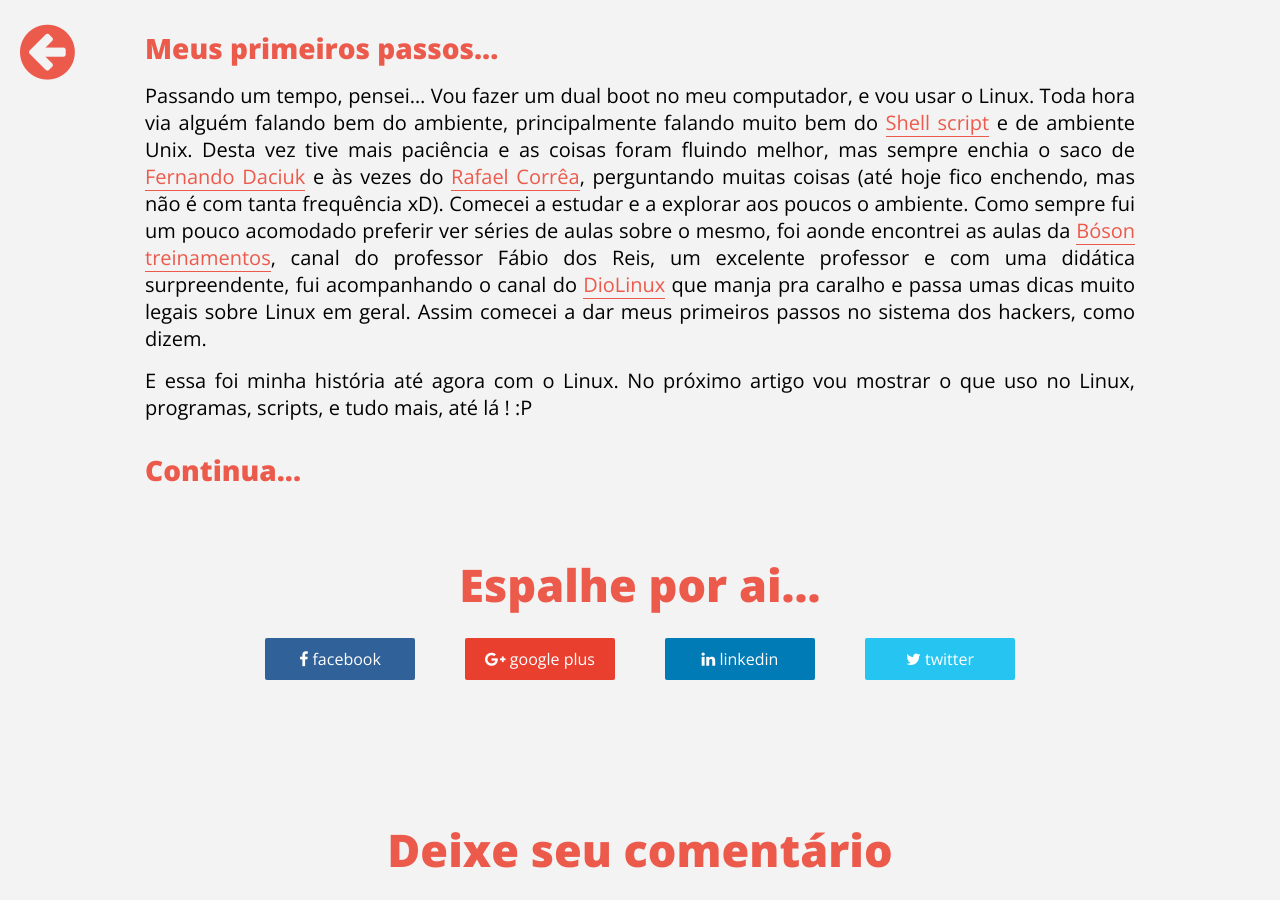
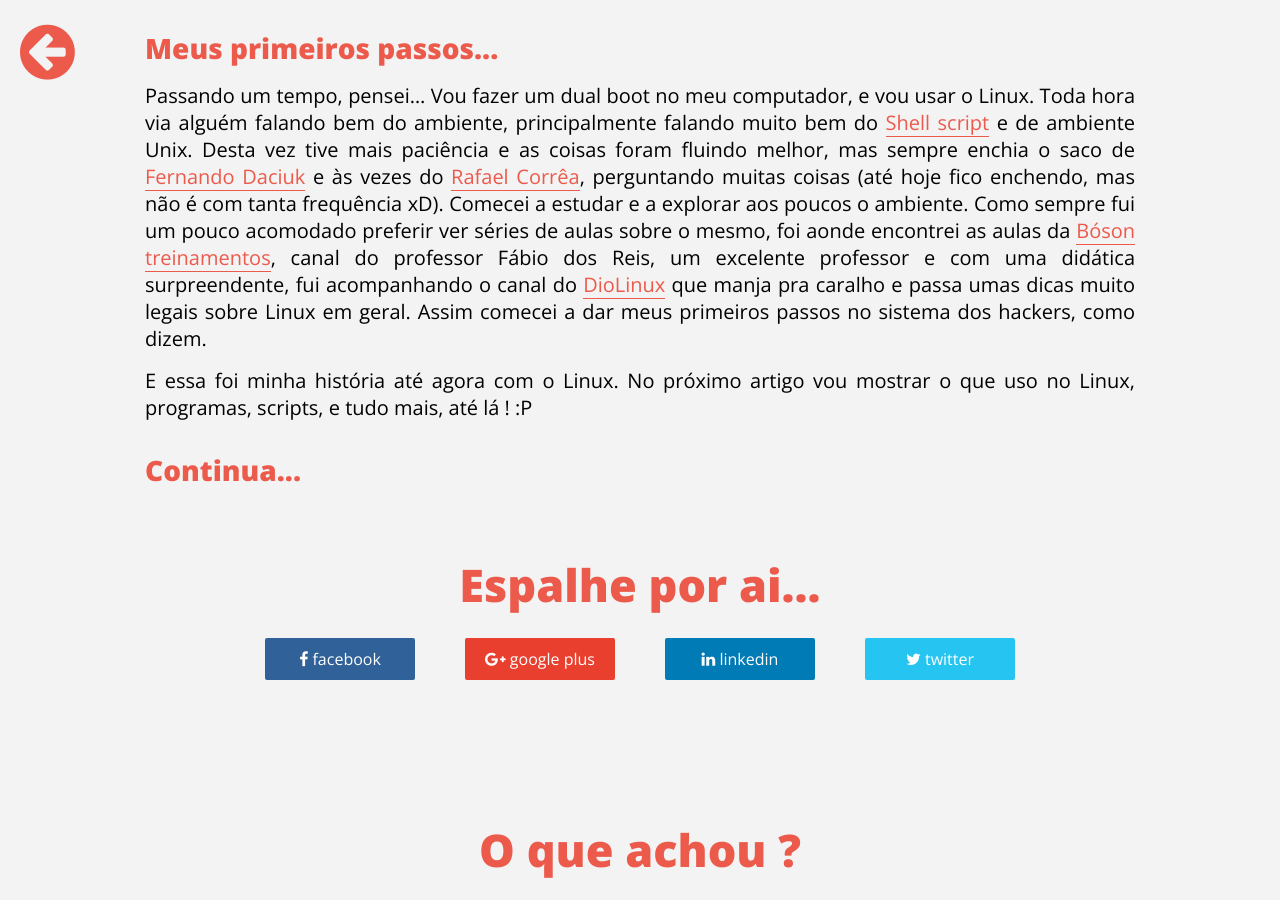
Before and after one commit to andersoonweb/andersoonweb.github.io, a Jekyll site: the page built from _posts/2015-02-17-um-novo-caminho-linux-mudando-minha-vida-aos-poucos-parte-1.markdown, in a window 1280 px wide and 900 px high, scrolled down 1530 px. Built offline with Jekyll 4.4.1, drawn with Linux system fonts in a browser that asks for light colours; nearby versions of some CDN libraries; comment, search, counter and statistics services are not loaded.

Commit message:
Trocar título comentários

```diff
--- a/_layouts/post.html
+++ b/_layouts/post.html
@@ -20,7 +20,7 @@
 
     <div class="center">
         <section class="comments">
-            <h2 class="title-features">Deixe seu comentário</h2>
+            <h2 class="title-features">O que achou ?</h2>
             {% include comments.html %}
         </section>
     </div>
```
